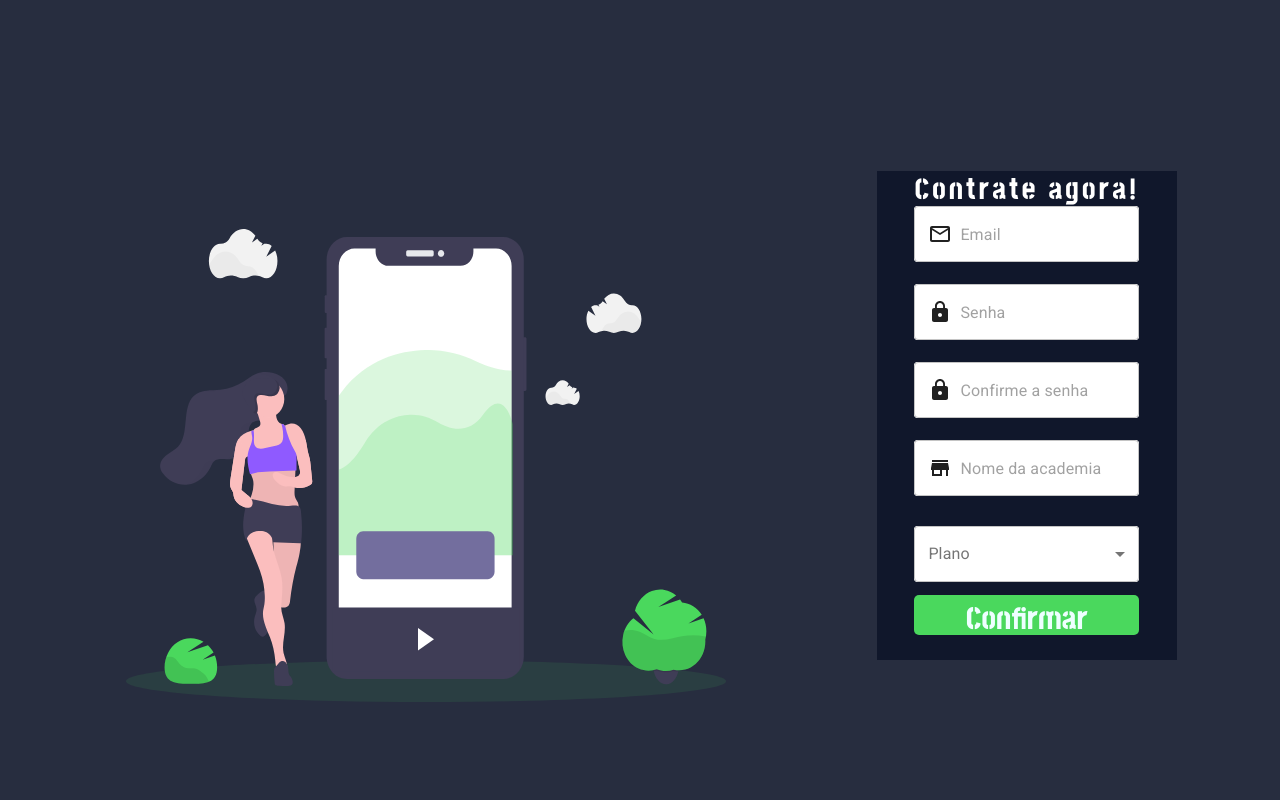
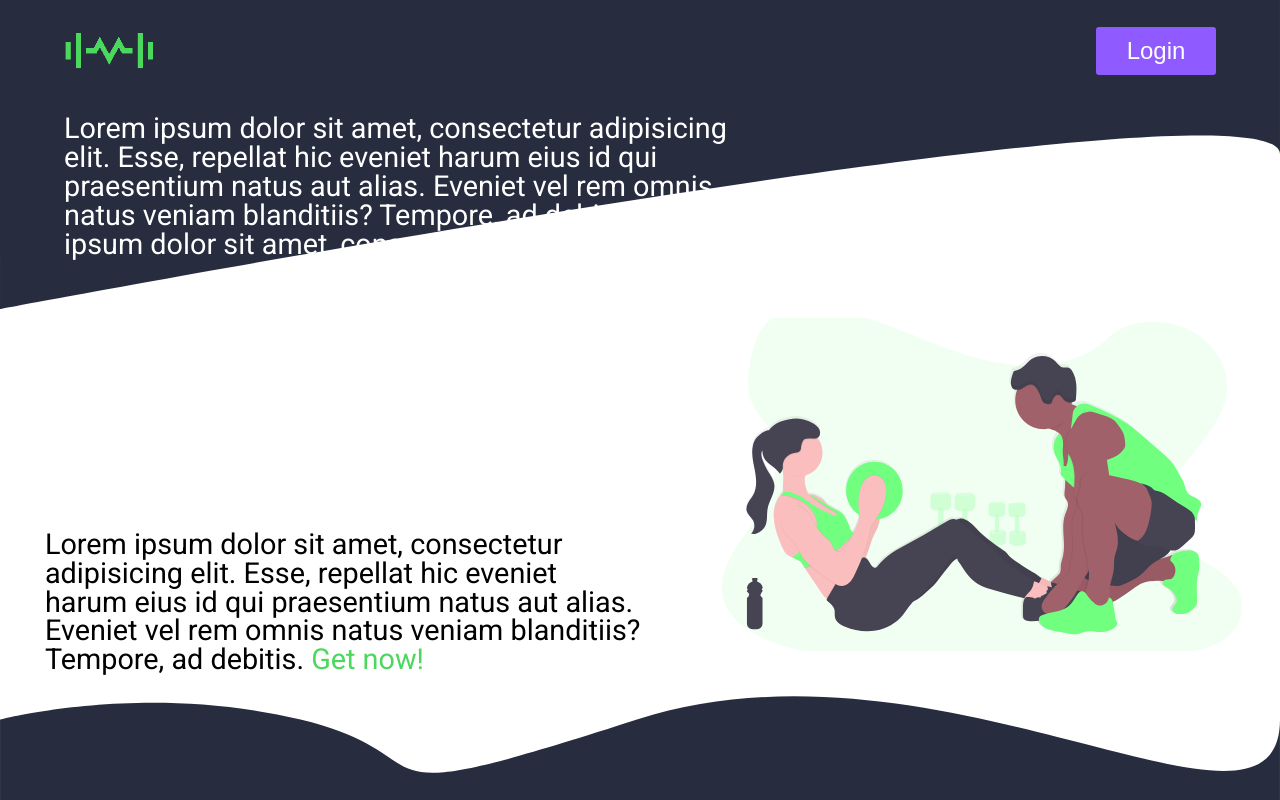
Before and after one commit to AdryellCabral/MyGym, a React (Create React App) app: page / in a window 1280 px wide. Shown: the top 800 px of the page. Built offline with nearby package versions, Linux system fonts and the light colour scheme; no server answers.

Commit message:
fix: app cleaned

```diff
--- a/src/App.tsx
+++ b/src/App.tsx
@@ -4,7 +4,6 @@ import StudentRoutes from "./routes/student";
 import DefaultRoutes from "./routes/default";
 import { GlobalStyle } from "./styles/global";
 import Header from "./components/Header";
-import RegisterUser from "./pages/RegisterUser";
 
 const App = () => {
   let typeUser = localStorage.getItem("@typeUser") || "";
@@ -14,8 +13,7 @@ const App = () => {
 
   return (
     <>
-    <RegisterUser/>
-      {/* {typeUser === "" ? (
+      {typeUser === "" ? (
         <DefaultRoutes />
       ) : (
         <>
@@ -28,7 +26,7 @@ const App = () => {
           {typeUser === "coaches" && <CoachRoutes />}
           {typeUser === "students" && <StudentRoutes />}
         </>
-      )} */}
+      )}
       <GlobalStyle />
     </>
   );
```
